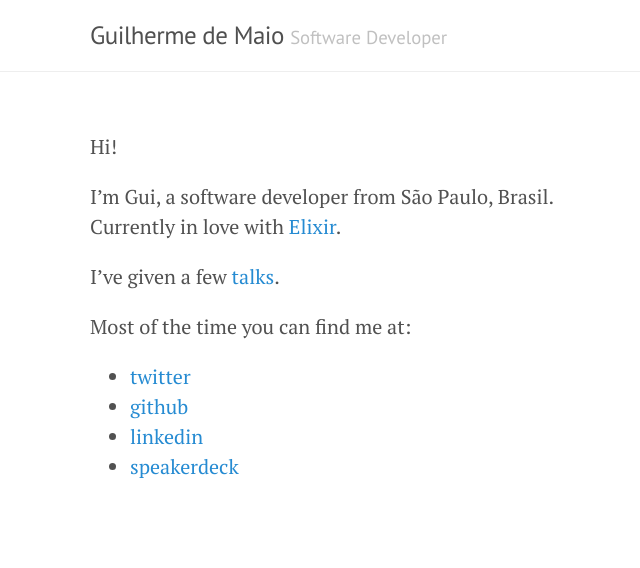
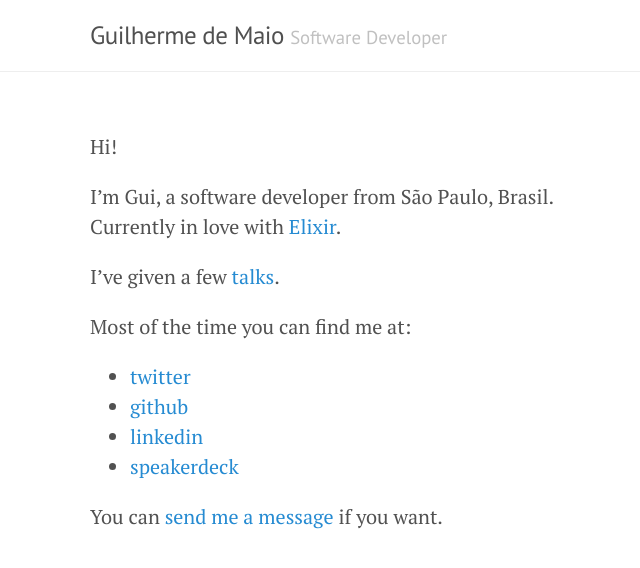
Before and after one commit to nirev/nirev.github.io, a Jekyll site: the page built from about.md, in a window 1280 px wide. Shown: the top 568 px of the page, without its empty margins (190-830 px from the left). Built offline with Jekyll 4.4.1, drawn with Linux system fonts in a browser that asks for light colours.

Commit message:
Update about.md

```diff
--- a/about.md
+++ b/about.md
@@ -17,3 +17,6 @@ Most of the time you can find me at:
 * [github](https://github.com/nirev)
 * [linkedin](https://www.linkedin.com/in/nirev)
 * [speakerdeck](https://speakerdeck.com/nirev)
+
+
+You can [send me a message](https://forms.gle/H47g9Rg1Ku8TMKqq5) if you want.
```
